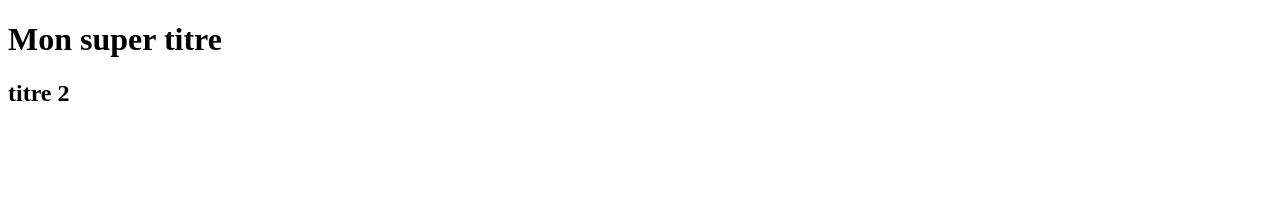
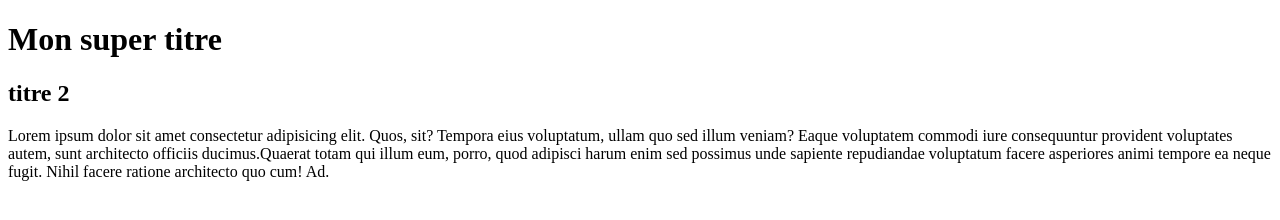
Before and after one commit to EloraDelanes/coursGIT, a plain HTML site: page index.html in a window 1280 px wide. Drawn offline with Linux system fonts and the light colour scheme.

Commit message:
add para

```diff
--- a/index.html
+++ b/index.html
@@ -9,6 +9,7 @@
 <body>
     <h1>Mon super titre</h1>
     <h2>titre 2</h2>
+    <p>Lorem ipsum dolor sit amet consectetur adipisicing elit. Quos, sit? Tempora eius voluptatum, ullam quo sed illum veniam? Eaque voluptatem commodi iure consequuntur provident voluptates autem, sunt architecto officiis ducimus.Quaerat totam qui illum eum, porro, quod adipisci harum enim sed possimus unde sapiente repudiandae voluptatum facere asperiores animi tempore ea neque fugit. Nihil facere ratione architecto quo cum! Ad.</p>
 
 </body>
 </html>
```
